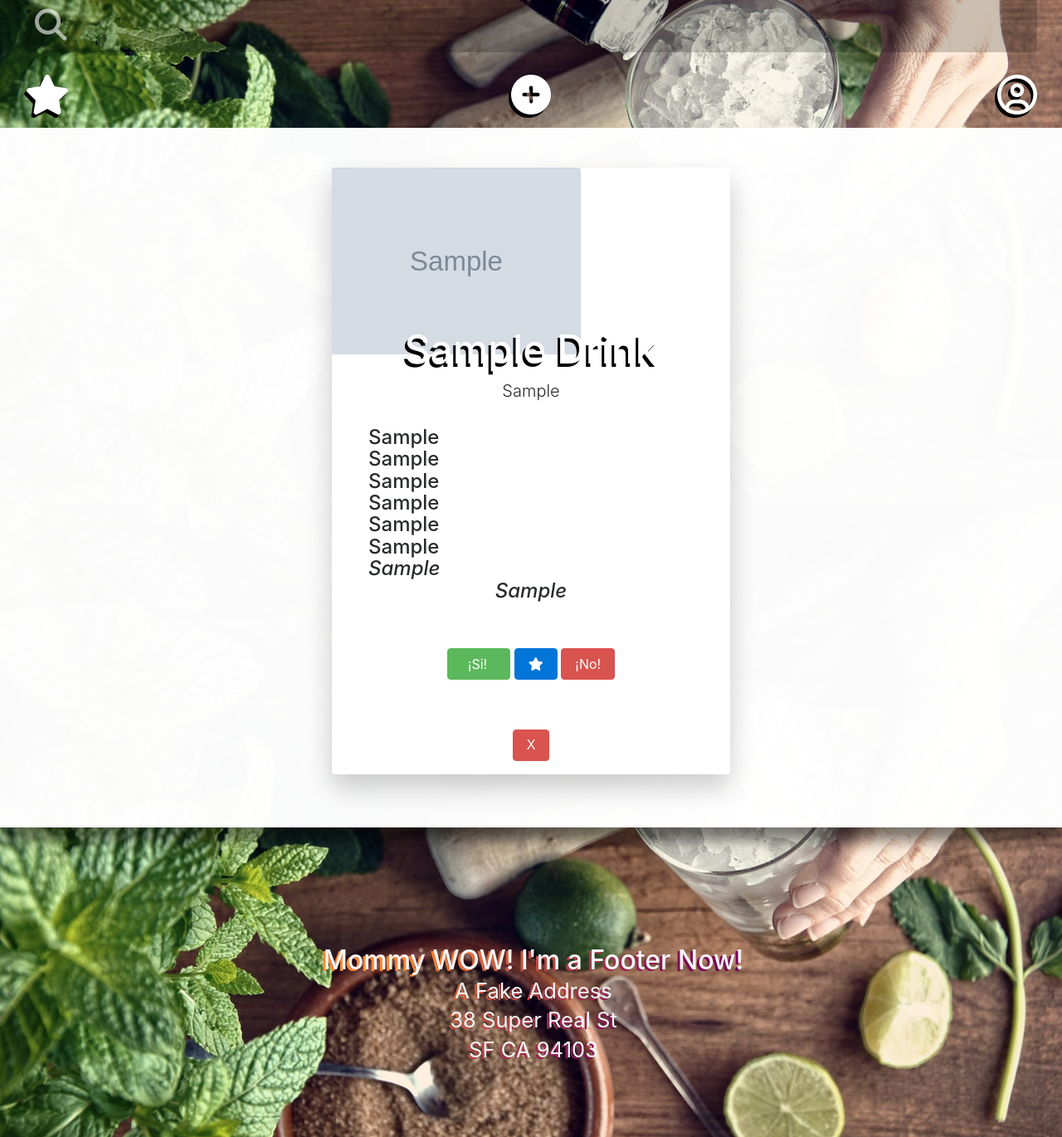
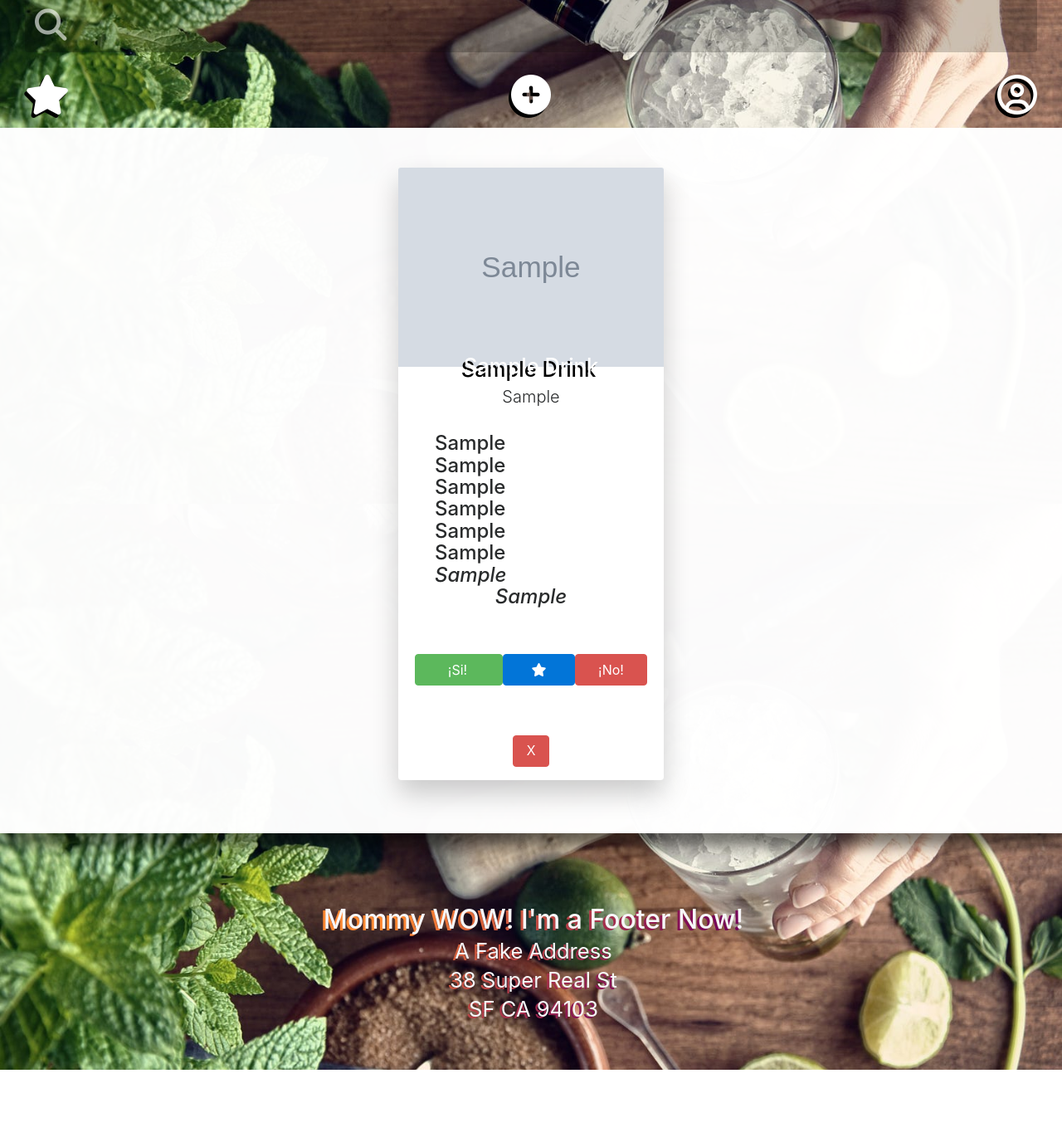
Before and after one commit to andrewmundy/bartinder, a Flask app: page /users/1/drinks/1 in a window 1280 px wide. Shown: the part 225-1595 px from the top of the page at 83% size. After the commit the page ends 1514 px from the top, so only its background shows below. Run offline with Flask 2, Linux system fonts and the light colour scheme; tables that the repository leaves empty hold one stand-in row (values such as "Sample post"); grey boxes marked "Sample" are stand-in pictures; some libraries are stand-ins or nearby versions.

Commit message:
changed some junk

```diff
--- a/project/drinks/templates/drinks/show.html
+++ b/project/drinks/templates/drinks/show.html
@@ -26,10 +26,10 @@
         <i class="center">{{drink.instructions}}</i>
       </h4>
       <span class="card-block">
-    <div class="text-center rate ">
-      <a href="#" class="btn btn-success si">¡Si!</a>
-      <a href="#" class="btn btn-primary"><i class="fa fa-star" aria-hidden="true"></i></a>
-      <a href="#" class="btn btn-danger">¡No!</a>
+    <div class="text-center container-fluid rate row">
+      <a href="#" class="btn btn-success si col">¡Si!</a>
+      <a href="#" class="btn btn-primary col"><i class="fa fa-star" aria-hidden="true"></i></a>
+      <a href="#" class="btn btn-danger col">¡No!</a>
     </div>
       </span>
   </div>
--- a/project/static/css.css
+++ b/project/static/css.css
@@ -144,9 +144,9 @@ a.btn.btn-success.si {
 div.card {
     box-shadow: 0px 1rem 2rem rgba(0, 0, 0, 0.2);
     margin: 2rem;
-    max-width: 30rem;
+    max-width: 320px;
     border: none;
-    width: 30rem;
+    width: 320px;
 }
 .card-block{
 
@@ -154,14 +154,14 @@ div.card {
 
 .card-image {
     height: auto;
-    max-width: 300px;
+    max-width: 320px;
 }
 
 .card-title {
     text-shadow: -3px 4px #000000;
     color: white;
-    font-size: 3rem;
-    margin-top: -52px;
+    font-size: 2vw;
+    margin-top: -35px;
 }
 
 .glass::before {
@@ -178,7 +178,7 @@ h1#footer{
 }
 
 .footer {
-    padding: 5rem;
+    padding: 3rem;
     text-shadow:  3px -2px 0px #f7f7f9;
-    margin-top: 5vh;
+    margin-top: 2vh;
 }
--- a/project/templates/base.html
+++ b/project/templates/base.html
@@ -55,9 +55,9 @@
         <div class="col text-right">
         <div id="accordion" role="tablist" aria-multiselectable="true">
             <div class="" role="tab" id="headingTwo">
-                <a data-toggle="collapse" data-parent="#accordion" href="#collapseTwo" aria-expanded="true" aria-controls="collapseTwo">
                   <!-- ICON -->
                   {% if current_user.is_authenticated %}
+                <a data-toggle="collapse" data-parent="#accordion" href="#collapseTwo" aria-expanded="true" aria-controls="collapseTwo">
                   <div><img class=" avatar rounded-circle text-center hvr-buzz-out" src="{{current_user.avatar}}" width="70" height="70" class="d-inline-block align-top"></div>
                   <!---->
                 </a>
@@ -70,8 +70,16 @@
                     <a class="dropdown-item " href="{{url_for('users.edit', id=current_user.id)}}">Settings</a>
                     <a class="dropdown-item " href="{{url_for('users.logout')}}">Logout</a>
                   {% else %}
-                    <i class="fa fa-user-circle-o" aria-hidden="true"></i></div>
-                    <div class="dropdown-menu dropdown-menu-right menu text-center" aria-labelledby="dropdownMenuLink">
+                <a data-toggle="collapse" data-parent="#accordion" href="#collapseTwo" aria-expanded="true" aria-controls="collapseTwo">
+                  <div><i class="fa fa-user-circle-o" aria-hidden="true"></i></div>
+                  <!---->
+                </a>
+            </div>
+                <!-- CONTENT -->
+            <div id="collapseTwo" class="collapse" role="tabpanel" aria-labelledby="headingOne">
+              <div class="card-block">
+                <!-- STUFF -->
+                <h2 class="text-white">
                     <a class="dropdown-item" href="{{url_for('users.login')}}">Login</a>
                   {% endif%}
                 </h2>
```
